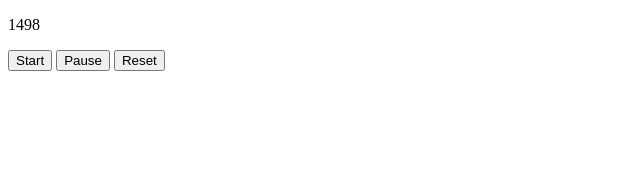
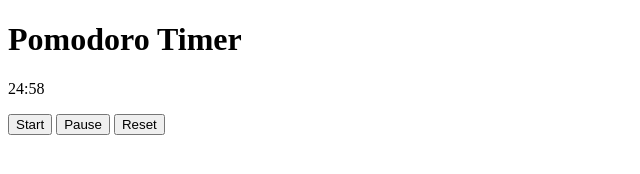
Before and after one commit to Caro83/Challenge2-JS, a plain HTML site: page index.html in a window 1280 px wide. Both pictures are taken after a click on the button "Start". Shown: the whole page, without its empty margins (0-640 px from the left). Drawn offline with Linux system fonts and the light colour scheme.

Commit message:
Amélioration du JS : Arrêt à 25min + conversion minutes/secondes

```diff
--- a/assets/js/pomodoro.js
+++ b/assets/js/pomodoro.js
@@ -1,13 +1,24 @@
 $(function() {
 	var second = 1500;
-	var time;
+	var timer;
 	var once = true;
+
+	function secondsTimeSpanToMS(s) {
+	    var m = Math.floor(s/60); //Get remaining minutes
+	    s -= m*60;
+	    return /*h+":"+*/(m < 10 ? '0'+m : m)+":"+(s < 10 ? '0'+s : s);
+	}
+
+
 
 	$("#start").click(function() {
 		if(once) {
-			time = setInterval(function() {
+			timer = setInterval(function() {
 			second-=1;
-			$("#compteur").html(second);
+			$("#timer").html(secondsTimeSpanToMS(second));
+			if (second === 0) {
+				clearInterval(timer);
+			}
 			}, 1000);
 
 			once = false;
@@ -17,18 +28,18 @@ $(function() {
 	$("#reset").click(function() {
 		second = 1500;
 
-		$("#compteur").html("0");
+		$("#timer").html(secondsTimeSpanToMS(0));
 
 		if (once === false) {
-			clearInterval(time);
+			clearInterval(timer);
 		}
 
 		once = true;
 	});
 
 	$("#pause").click(function() {
-		clearInterval(time);
-		$("#compteur").html(second);
+		clearInterval(timer);
+		$("#timer").html(secondsTimeSpanToMS(second));
 
 		once = true;
 
--- a/index.html
+++ b/index.html
@@ -5,8 +5,8 @@
 	<title>Pomodoro</title>
 </head>
 <body>
-
-	<p id="compteur"></p>
+	<h1>Pomodoro Timer</h1>
+	<p id="timer"></p>
 	<button type="button" id="start">Start</button>
 	<button type="button" id="pause">Pause</button>
 	<button type="button" id="reset">Reset</button>
```
